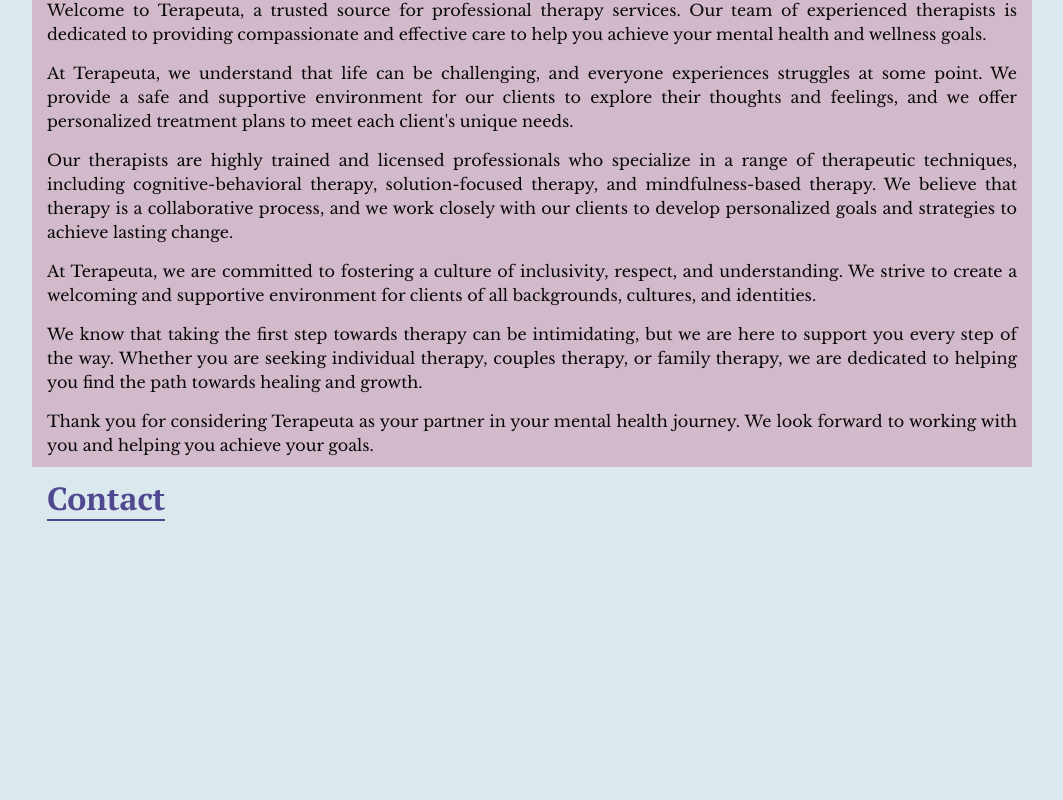
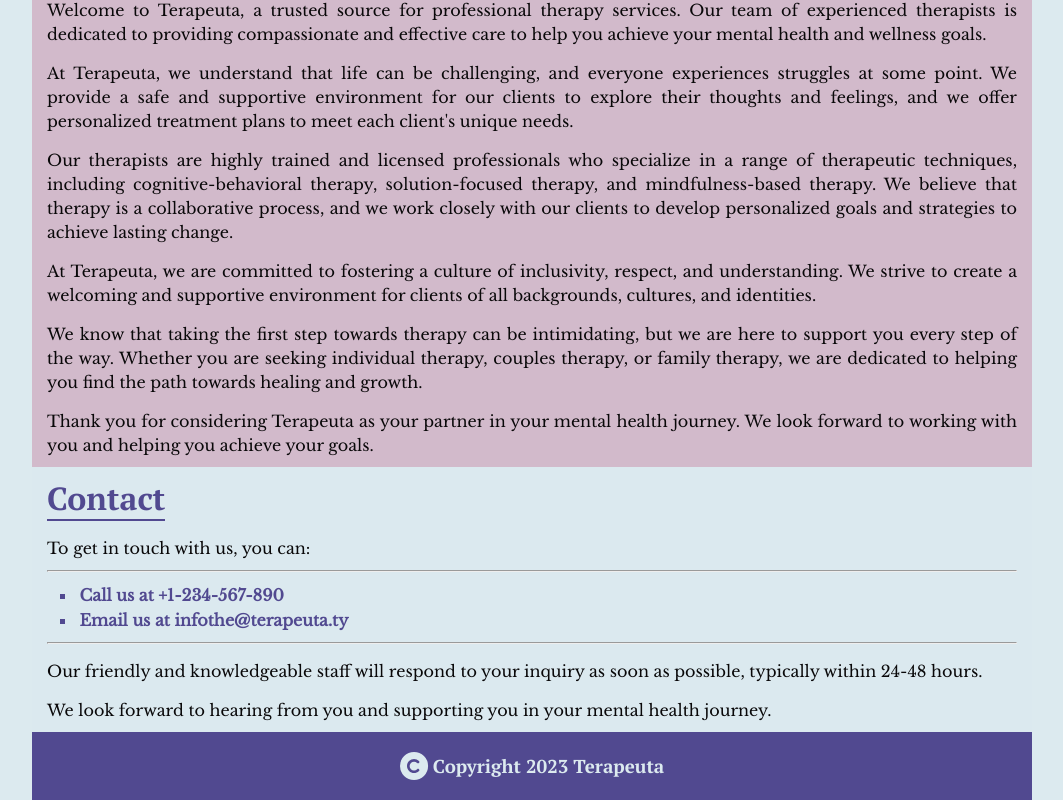
Before and after one commit to AshadeSamson/Terapeuta, a React (Vite) app: page / in a window 1280 px wide. Shown: the part 816-1616 px from the top of the page, without its empty margins (108-1171 px from the left). Before the commit the page ends 1347 px from the top, so only its background shows below. Built offline with nearby package versions, Linux system fonts and the light colour scheme; no server answers.

Commit message:
updated homepage contact section and footer

```diff
--- a/src/components/home.jsx
+++ b/src/components/home.jsx
@@ -1,6 +1,8 @@
 import React from 'react'
 import { Link } from 'react-router-dom'
 import { userAuth } from './contexts/authContext';
+import { FontAwesomeIcon } from '@fortawesome/react-fontawesome';
+import { faCopyright } from '@fortawesome/free-solid-svg-icons';
 
 function Homepage() {
 
@@ -27,7 +29,7 @@ function Homepage() {
 
       <section className='about'>
         <div className='section-heading'><h1>About</h1></div>
-        <div className='about-body'>
+        <div className='section-body'>
           <p>Welcome to Terapeuta, a trusted source for professional therapy services. Our team of experienced therapists is dedicated to providing compassionate and effective care to help you achieve your mental health and wellness goals.</p>
           <p>At Terapeuta, we understand that life can be challenging, and everyone experiences struggles at some point. We provide a safe and supportive environment for our clients to explore their thoughts and feelings, and we offer personalized treatment plans to meet each client's unique needs.</p>
           <p>Our therapists are highly trained and licensed professionals who specialize in a range of therapeutic techniques, including cognitive-behavioral therapy, solution-focused therapy, and mindfulness-based therapy. We believe that therapy is a collaborative process, and we work closely with our clients to develop personalized goals and strategies to achieve lasting change.</p>
@@ -39,9 +41,21 @@ function Homepage() {
 
       <section className='contact'>
       <div className='section-heading'><h1>Contact</h1></div>
+        <p className='first-line'>To get in touch with us, you can:</p>
+        <hr />
+        <ul>
+          <li>Call us at +1-234-567-890</li>
+          <li>Email us at infothe@terapeuta.ty</li>
+        </ul>
+        <hr />
+        <p>Our friendly and knowledgeable staff will respond to your inquiry as soon as possible, typically within 24-48 hours.</p>
+        <p>We look forward to hearing from you and supporting you in your mental health journey.</p>
+      </section>
 
+      <section className='copyright'>
+        <h1><FontAwesomeIcon icon={faCopyright} size='xl'/> Copyright 2023 Terapeuta</h1>
+      </section>
 
-      </section>
 
     </div>
   )
--- a/src/components/logIn.jsx
+++ b/src/components/logIn.jsx
@@ -1,6 +1,8 @@
 import React, { useState } from 'react'
 import { Link, useNavigate } from 'react-router-dom'
 import { userAuth } from './contexts/authContext';
+import { FontAwesomeIcon } from '@fortawesome/react-fontawesome';
+import { faEye, faEyeSlash } from '@fortawesome/free-solid-svg-icons'
 
 
 
@@ -57,7 +59,9 @@ function Login() {
   }
 
   return (
-      <form onSubmit={handleLogin}>
+
+<section className='forms'>
+    <form onSubmit={handleLogin}>
 
         {error && <h5 className='error red'>{error}</h5>}
 
@@ -94,7 +98,9 @@ function Login() {
           <p>Don't have an account? <Link to="/signup">Sign Up</Link></p>
         </div>
 
-      </form>
+    </form>
+</section>
+
   )
 }
 
--- a/src/components/signUp.jsx
+++ b/src/components/signUp.jsx
@@ -67,6 +67,7 @@ function SignUp() {
 
 
   return (
+    <section className='forms'>
       <form onSubmit={handleSignUp}>
 
         {error && <h5 className='error red'>{error}</h5>}
@@ -113,6 +114,7 @@ function SignUp() {
           <p>Already have an account? <Link to="/login">Login</Link></p>
         </div>
       </form>
+    </section>
   )
 }
 
--- a/src/styles/app.css
+++ b/src/styles/app.css
@@ -155,11 +155,36 @@ a:hover{
     background-color: rgba(201, 140, 167, 0.5)
 }
 
-.about p{
+
+.about p, .contact p{
     margin-top: 15px;
     font-family: var(--body-text);
     line-height: 1.5;
     color: var(--black);
+}
+.first-line{
+    margin-bottom: 10px;
+}
+
+
+.contact ul{
+    padding: 10px;
+}
+
+.contact li{
+    font-family: var(--body-text);
+    list-style-type: square;
+    margin-left: 20px;
+    color: var(--primary-color);
+    font-weight: bolder;
+    padding: 2.5px;
+}
+
+.copyright{
+    background-color: var(--primary-color);
+    color: var(--primary-bg);
+    text-align: center;
+    padding: 20px 0;
 }
 
 .contact{
@@ -177,7 +202,6 @@ a:hover{
 .forms{
     text-align: center;
     margin-top: 10%;
-
 }
 
 div.input-holder{
@@ -210,8 +234,13 @@ label{
     margin-bottom: 5px;
 }
 
+.password-box{
+    display: flex;
+    justify-content: center;
+}
+
 button{
-    width: 300px;
+    width: 280px;
     max-width: 400px;
     height: 50px;
     border: 1px solid var(--primary-color);
```
